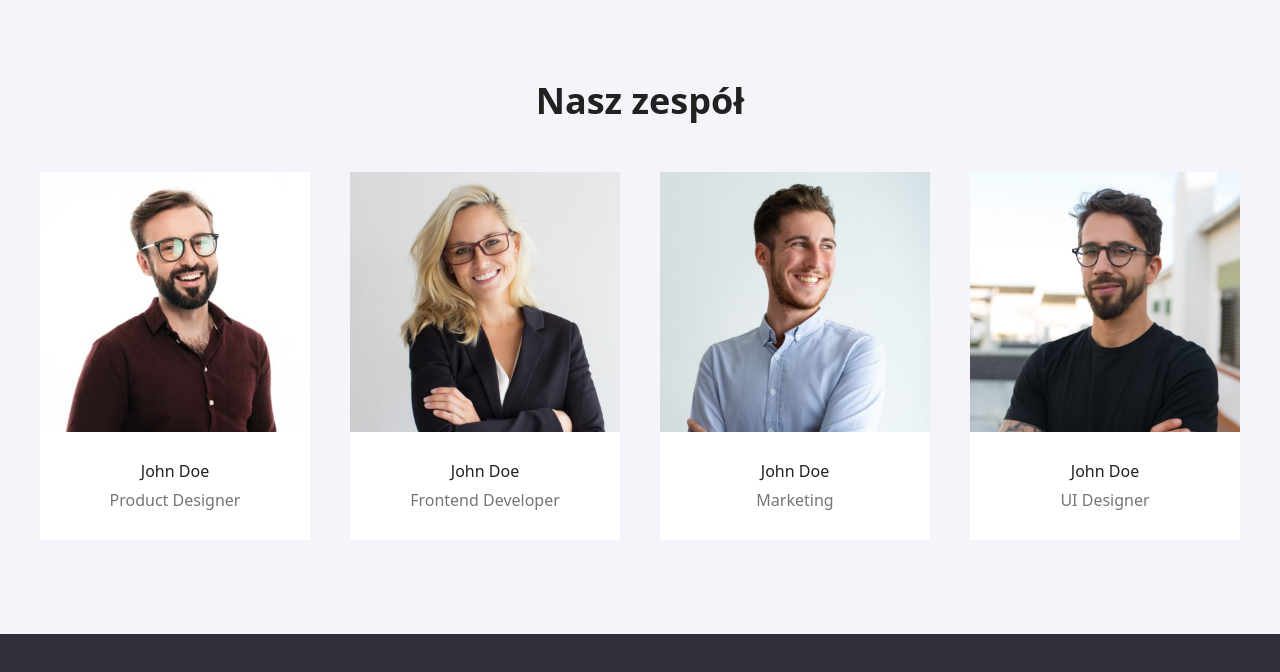
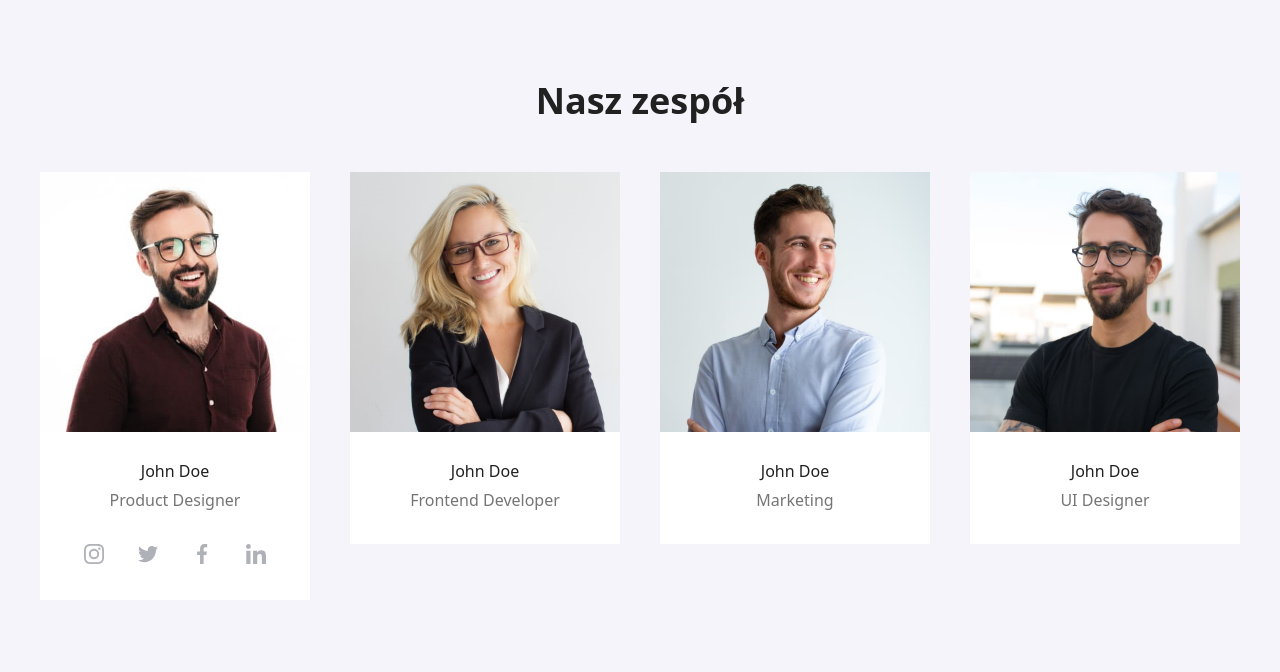
Before and after one commit to marlenaduleba/goit-markup-hw-04, a plain HTML site: page index.html in a window 1280 px wide. Shown: the part 1558-2230 px from the top of the page. Drawn offline with nearby package versions, Linux system fonts and the light colour scheme.

Commit message:
ikonki social links
ustawione pod pierwszym zdjęciem

```diff
--- a/css/styles.css
+++ b/css/styles.css
@@ -198,7 +198,7 @@ body {
   margin-bottom: 30px;
 }
 
-.icon {
+.feature-icon {
   width: 70px;
   height: 70px;
 }
@@ -244,7 +244,7 @@ body {
 
 .section-gray-list-item {
   width: 270px;
-  height: 368px;
+  height: 428px;
   display: block;
 }
 
@@ -255,7 +255,7 @@ body {
 .section-gray-figcaption {
   text-align: center;
   padding-top: 30px;
-  padding-bottom: 30px;
+  padding-bottom: 18px;
   background-color: var(--white);
 }
 
@@ -269,6 +269,38 @@ body {
 .employee-position {
   font-size: 16px;
   line-height: 1.187;
+  margin-bottom: 16px;
+}
+
+.social-links {
+  display: flex;
+  justify-content: space-between;
+  align-items: center;
+  width: 206px;
+  height: 56px;
+  margin: 0 auto;
+}
+
+.social-links-item {
+  display: flex;
+  justify-content: center;
+  align-items: center;
+  width: 44px;
+  height: 44px;
+  border-radius: 50%;
+  color: var(--white);
+}
+
+.social-links-item:hover,
+.social-links-item:focus {
+background-color: var(--blue);
+--color3: currentColor;
+
+}
+
+.social-icon {
+  width: 20px;
+  height: 20px;
 }
 
 /************* PORTFOLIO ***************/
--- a/index.html
+++ b/index.html
@@ -72,7 +72,8 @@
           <ul class="section-descriptions-list">
             <li class="section-descriptions-list-item">
               <div class="icon-background">
-                <svg class="icon"><use href="./images/icons.svg#icon-antenna"></use>
+                <svg class="feature-icon">
+                  <use href="./images/icons.svg#icon-antenna"></use>
                 </svg>
               </div>
               <h3 class="section-descriptions-list-title">LOREM IPSUM</h3>
@@ -83,7 +84,8 @@
             </li>
             <li class="section-descriptions-list-item">
               <div class="icon-background">
-                <svg class="icon"><use href="./images/icons.svg#icon-clock"></use>
+                <svg class="feature-icon">
+                  <use href="./images/icons.svg#icon-clock"></use>
                 </svg>
               </div>
               <h3 class="section-descriptions-list-title">LOREM IPSUM</h3>
@@ -94,7 +96,8 @@
             </li>
             <li class="section-descriptions-list-item">
               <div class="icon-background">
-                <svg class="icon"><use href="./images/icons.svg#icon-diagram"></use>
+                <svg class="feature-icon">
+                  <use href="./images/icons.svg#icon-diagram"></use>
                 </svg>
               </div>
               <h3 class="section-descriptions-list-title">LOREM IPSUM</h3>
@@ -105,7 +108,8 @@
             </li>
             <li class="section-descriptions-list-item">
               <div class="icon-background">
-                <svg class="icon"><use href="./images/icons.svg#icon-astronaut"></use>
+                <svg class="feature-icon">
+                  <use href="./images/icons.svg#icon-astronaut"></use>
                 </svg>
               </div>
               <h3 class="section-descriptions-list-title">LOREM IPSUM</h3>
@@ -163,6 +167,28 @@
                 <figcaption class="section-gray-figcaption">
                   <h3 class="employee-name">John Doe</h3>
                   <p class="employee-position">Product Designer</p>
+                  <ul class="social-links">
+                    <li class="social-links-item">
+                      <svg class="social-icon">
+                        <use href="./images/icons.svg#icon-instagram"></use>
+                      </svg>
+                    </li>
+                    <li class="social-links-item">
+                      <svg class="social-icon">
+                        <use href="./images/icons.svg#icon-twitter"></use>
+                      </svg>
+                    </li>
+                    <li class="social-links-item">
+                      <svg class="social-icon">
+                        <use href="./images/icons.svg#icon-facebook"></use>
+                      </svg>
+                    </li>
+                    <li class="social-links-item">
+                      <svg class="social-icon">
+                        <use href="./images/icons.svg#icon-linkedin"></use>
+                      </svg>
+                    </li>
+                  </ul>
                 </figcaption>
               </figure>
             </li>
```
